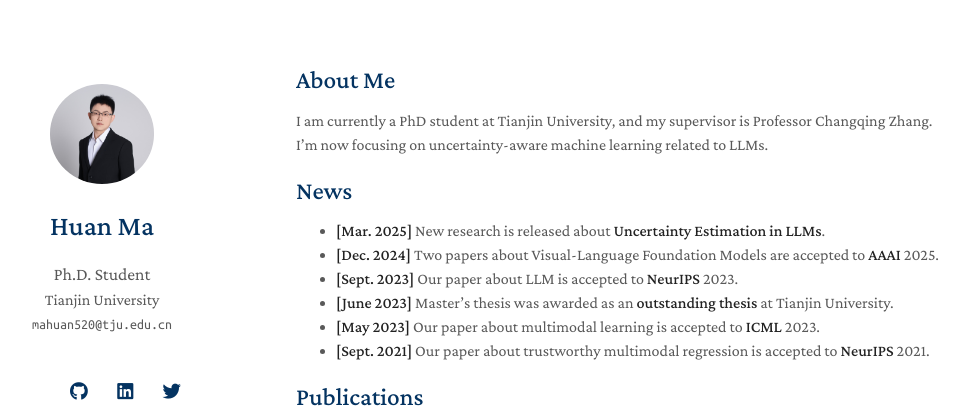
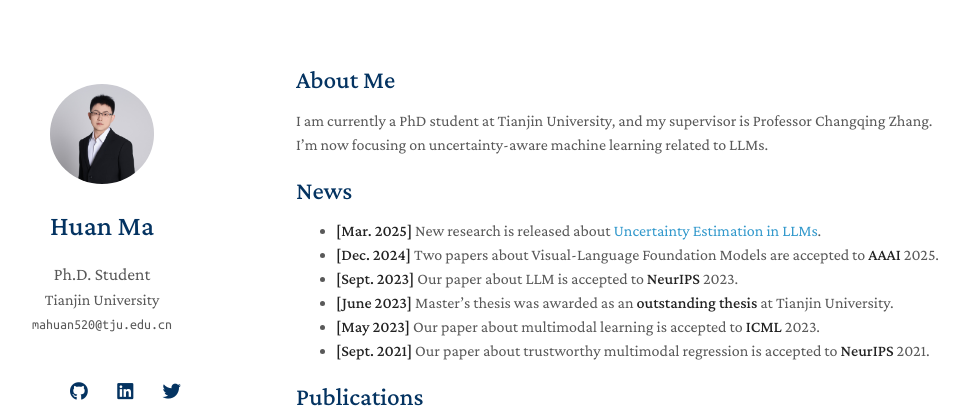
Before and after one commit to MaHuanAAA/MaHuanAAA.github.io, a Jekyll site: the page built from index.md, in a window 1280 px wide. Shown: the top 415 px of the page, without its empty margins (174-1143 px from the left). Built offline with Jekyll 4.4.1, drawn with Linux system fonts in a browser that asks for light colours; nearby versions of some CDN libraries; a style sheet for code colours, icons or effects is not loaded; our own code applies the rules of GitHub Pages for plain Markdown files.

```diff
--- a/index.md
+++ b/index.md
@@ -9,7 +9,7 @@ I am currently a PhD student at Tianjin University, and my supervisor is Profess
 
 
 ## News
-- **[Mar. 2025]** New research is released about [**Uncertainty Estimation in LLMs**](https://arxiv.org/abs/2502.00290).
+- **[Mar. 2025]** New research is released about [Uncertainty Estimation in LLMs](https://arxiv.org/abs/2502.00290).
 - **[Dec. 2024]** Two papers about Visual-Language Foundation Models are accepted to **AAAI** 2025.
 - **[Sept. 2023]** Our paper about LLM is accepted to **NeurIPS** 2023.
 - **[June 2023]** Master's thesis was awarded as an **outstanding thesis** at Tianjin University.
```
